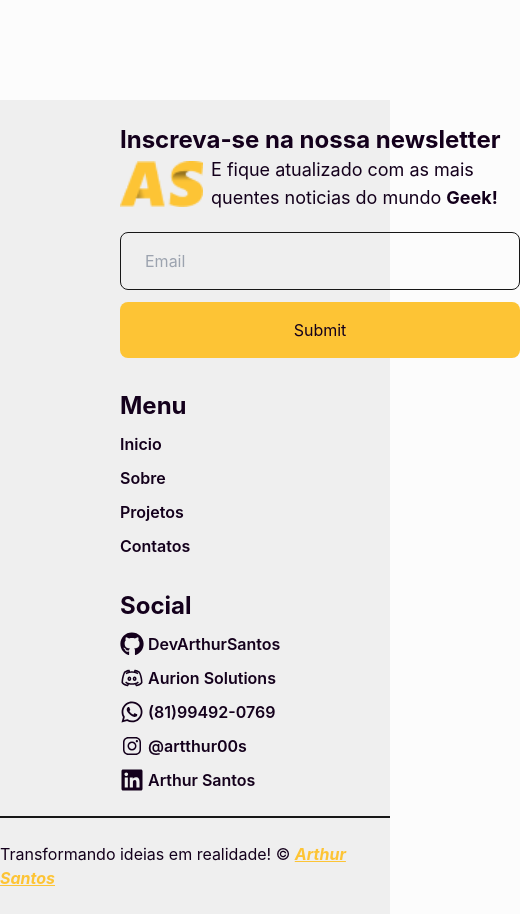
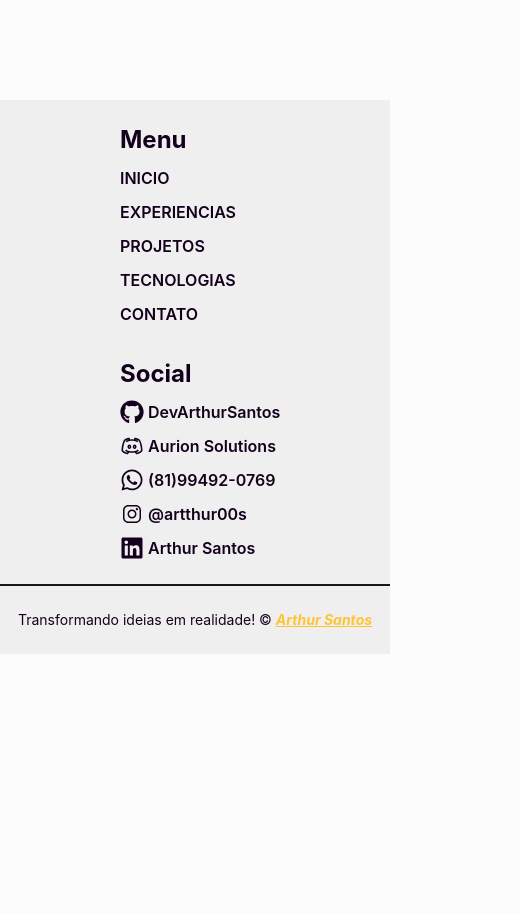
Before and after one commit to DevArthurSantos/my-portf, a Next.js app: page / in a window 390 px wide. Shown: the part 4120-5034 px from the top of the page, 520 px wide, since content can reach past the window. After the commit the page ends 4774 px from the top, so only its background shows below. Built offline with nearby package versions, Linux system fonts and the light colour scheme.

Commit message:
feat: add news menus items

```diff
--- a/src/components/patteners/Header/intex.tsx
+++ b/src/components/patteners/Header/intex.tsx
@@ -64,6 +64,11 @@ export default function Header() {
                   </Link>
                 </li>
                 <li className="py-6 font-bold md:py-0 text-center border-b-2 md:border-b-0 md:hover:text-purple-600 md:hover:bg-transparen">
+                  <Link href="#WorksSection" onClick={() => handleItemMenuPress()}>
+                    EXPERIENCIAS
+                  </Link>
+                </li>
+                <li className="py-6 font-bold md:py-0 text-center border-b-2 md:border-b-0 md:hover:text-purple-600 md:hover:bg-transparen">
                   <Link href="#ProjectsSection" onClick={() => handleItemMenuPress()}>
                     PROJETOS
                   </Link>
--- a/src/components/sections/Footer/index.tsx
+++ b/src/components/sections/Footer/index.tsx
@@ -12,11 +12,11 @@ export default function FooterSection() {
     <footer className="flex justify-center items-center flex-col bg-backgroundSecondary">
       <div className="px-[120px] w-full flex items-start gap-8 justify-between pt-6 flex-wrap ">
 
-        <div className="flex items-start flex-col min-w-[400px] max-w-[400px]">
-          <div><p className="text-2xl font-bold">Inscreva-se na nossa newsletter</p></div>
+        <div className="hidden sm:flex items-start flex-col min-w-[100px] max-w-[400px]">
+          <div><p className="md:text-2xl font-bold">Inscreva-se na nossa newsletter</p></div>
           <div className="flex items-center justify-start gap-2">
             <Image height={82} src={logo} alt="logo" />
-            <p className="break-words text-lg">E fique atualizado com as mais quentes noticias do mundo <span className="font-bold">Geek!</span></p>
+            <p className="break-words md:text-lg">E fique atualizado com as mais quentes noticias do mundo <span className="font-bold">Geek!</span></p>
           </div>
           <form className="w-full">
             <input type="text" placeholder="Email" className="bg-transparent mt-5 border-[1px] border-black rounded-[8px] py-4 px-6 w-full" />
@@ -24,12 +24,14 @@ export default function FooterSection() {
           </form>
         </div>
 
+
         <ul className="flex font-semibold flex-col gap-[10px] items-start">
-        <li className="font-bold text-2xl">Menu</li>
-          <li>Inicio</li>
-          <li>Sobre</li>
-          <li>Projetos</li>
-          <li>Contatos</li>
+          <li className="font-bold text-2xl">Menu</li>
+          <li><Link className="flex gap-1 items-center" href='#homeSection' >INICIO</Link></li>
+          <li><Link className="flex gap-1 items-center" href='#WorksSection' >EXPERIENCIAS</Link></li>
+          <li><Link className="flex gap-1 items-center" href='#ProjectsSection' >PROJETOS</Link></li>
+          <li><Link className="flex gap-1 items-center" href='#TechnologiesSection' >TECNOLOGIAS</Link></li>
+          <li><Link className="flex gap-1 items-center" href='#ContactSection' >CONTATO</Link></li>
         </ul>
         <ul className="flex font-semibold flex-col gap-[10px] items-start">
           <li className="font-bold text-2xl">Social</li>
@@ -41,7 +43,7 @@ export default function FooterSection() {
         </ul>
 
       </div>
-      <div className="border-t-2 border-black w-full flex items-center justify-center py-6 mt-6">
+      <div className="text-sm border-t-2 border-black w-full flex items-center justify-center py-6 mt-6">
         <p>Transformando ideias em realidade! © <Link href={'/'} className="text-primary italic font-bold underline">Arthur Santos</Link></p>
       </div>
     </footer>
```
